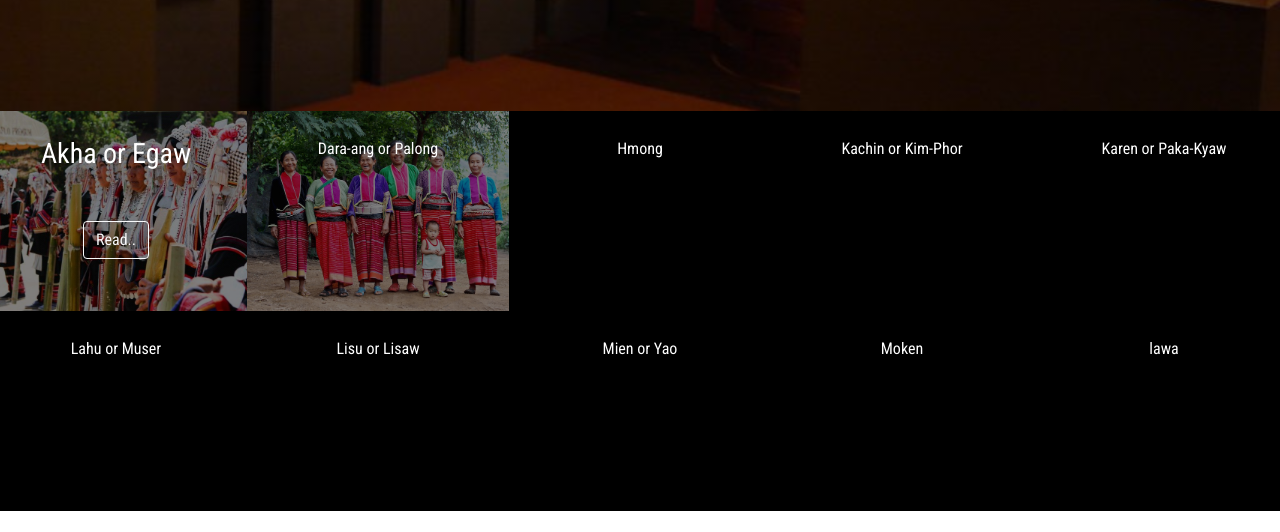
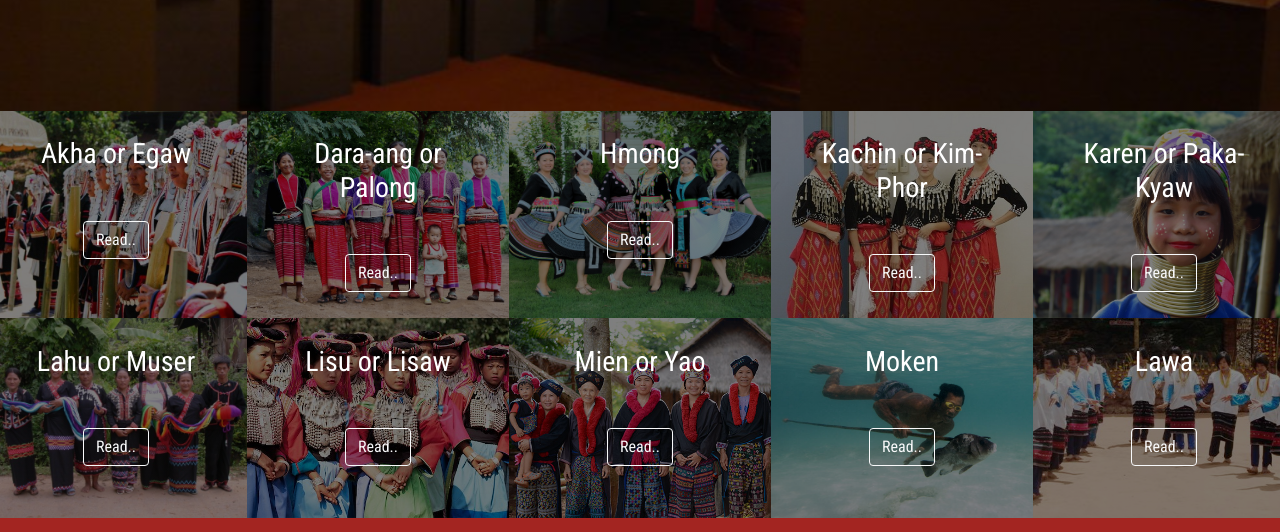
Before and after one commit to vectorx2263/ITCS210_MusuemWebProject, a plain HTML site: page index.html in a window 1280 px wide. Shown: the part 689-1221 px from the top of the page. Drawn offline with nearby package versions, Linux system fonts and the light colour scheme.

Commit message:
add more photos in quick access

```diff
--- a/css/style.css
+++ b/css/style.css
@@ -67,6 +67,10 @@ body {
     font-family: 'Roboto Condensed', sans-serif;
 }
 
+.quick-access-items button {
+    margin-top: 20%;
+}
+
 .quick-access .quick-access-items.row-1:nth-child(1) {
     background:
     linear-gradient(
@@ -77,20 +81,6 @@ body {
     background-repeat: no-repeat;
     background-size: cover;
     background-position: center;
-    transition: 2s;
-    -moz-transition: 2s;
-    -webkit-transition: 2s;
-}
-
-.quick-access .quick-access-items.row-1:nth-child(1):hover {
-    background-color: #006;
-    transition: 2s;
-    -moz-transition: 2s;
-    -webkit-transition: 2s;
-}
-
-.quick-access-items button {
-    margin-top: 20%;
 }
 
 .quick-access .quick-access-items.row-1:nth-child(2) {
@@ -104,3 +94,99 @@ body {
     background-size: cover;
     background-position: center;
 }
+
+.quick-access .quick-access-items.row-1:nth-child(3) {
+    background:
+    linear-gradient(
+      rgba(0, 0, 0, 0.5),
+      rgba(0, 0, 0, 0.5)
+    ),
+    url('../img/hmong.jpg');
+    background-repeat: no-repeat;
+    background-size: cover;
+    background-position: center;
+}
+
+.quick-access .quick-access-items.row-1:nth-child(4) {
+    background:
+    linear-gradient(
+      rgba(0, 0, 0, 0.5),
+      rgba(0, 0, 0, 0.5)
+    ),
+    url('../img/Kachin.jpg');
+    background-repeat: no-repeat;
+    background-size: cover;
+    background-position: top;
+}
+
+.quick-access .quick-access-items.row-1:nth-child(5) {
+    background:
+    linear-gradient(
+      rgba(0, 0, 0, 0.5),
+      rgba(0, 0, 0, 0.5)
+    ),
+    url('../img/Karen.jpg');
+    background-repeat: no-repeat;
+    background-size: cover;
+    background-position: top;
+}
+
+.quick-access .quick-access-items.row-2:nth-child(1) {
+    background:
+    linear-gradient(
+      rgba(0, 0, 0, 0.5),
+      rgba(0, 0, 0, 0.5)
+    ),
+    url('../img/Lahu.jpg');
+    background-repeat: no-repeat;
+    background-size: cover;
+    background-position: top;
+}
+
+.quick-access .quick-access-items.row-2:nth-child(2) {
+    background:
+    linear-gradient(
+      rgba(0, 0, 0, 0.5),
+      rgba(0, 0, 0, 0.5)
+    ),
+    url('../img/lisu.jpg');
+    background-repeat: no-repeat;
+    background-size: cover;
+    background-position: top;
+}
+
+.quick-access .quick-access-items.row-2:nth-child(3) {
+    background:
+    linear-gradient(
+      rgba(0, 0, 0, 0.5),
+      rgba(0, 0, 0, 0.5)
+    ),
+    url('../img/Yao.jpg');
+    background-repeat: no-repeat;
+    background-size: cover;
+    background-position: top;
+}
+
+.quick-access .quick-access-items.row-2:nth-child(4) {
+    background:
+    linear-gradient(
+      rgba(0, 0, 0, 0.5),
+      rgba(0, 0, 0, 0.5)
+    ),
+    url('../img/Moken.jpg');
+    background-repeat: no-repeat;
+    background-size: cover;
+    background-position: top;
+}
+
+.quick-access .quick-access-items.row-2:nth-child(5) {
+    background:
+    linear-gradient(
+      rgba(0, 0, 0, 0.5),
+      rgba(0, 0, 0, 0.5)
+    ),
+    url('../img/lawa.jpg');
+    background-repeat: no-repeat;
+    background-size: cover;
+    background-position: top;
+}
--- a/index.html
+++ b/index.html
@@ -50,33 +50,42 @@
         <button type="button" class="btn btn-outline-light">Read..</button>
       </div>
       <div class="col-sm quick-access-items row-1">
-        Dara-ang or Palong
+        <h3>Dara-ang or Palong</h3>
+        <button type="button" class="btn btn-outline-light">Read..</button>
       </div>
       <div class="col-sm quick-access-items row-1">
-        Hmong
+        <h3>Hmong</h3>
+        <button type="button" class="btn btn-outline-light">Read..</button>
       </div>
       <div class="col-sm quick-access-items row-1">
-        Kachin or Kim-Phor
+        <h3>Kachin or Kim-Phor</h3>
+        <button type="button" class="btn btn-outline-light">Read..</button>
       </div>
       <div class="col-sm quick-access-items row-1">
-        Karen or Paka-Kyaw
+        <h3>Karen or Paka-Kyaw</h3>
+        <button type="button" class="btn btn-outline-light">Read..</button>
       </div>
     </div>
     <div class="row text-center">
       <div class="col-sm quick-access-items row-2">
-        Lahu or Muser
+        <h3>Lahu or Muser</h3>
+        <button type="button" class="btn btn-outline-light">Read..</button>
       </div>
       <div class="col-sm quick-access-items row-2">
-        Lisu or Lisaw
+        <h3>Lisu or Lisaw</h3>
+        <button type="button" class="btn btn-outline-light">Read..</button>
       </div>
       <div class="col-sm quick-access-items row-2">
-        Mien or Yao
+        <h3>Mien or Yao</h3>
+        <button type="button" class="btn btn-outline-light">Read..</button>
       </div>
       <div class="col-sm quick-access-items row-2">
-        Moken
+        <h3>Moken</h3>
+        <button type="button" class="btn btn-outline-light">Read..</button>
       </div>
       <div class="col-sm quick-access-items row-2">
-        lawa
+        <h3>Lawa</h3>
+        <button type="button" class="btn btn-outline-light">Read..</button>
       </div>
     </div>
   </section>
@@ -84,7 +93,7 @@
   <!-- Footer -->
   <footer class="page-footer font-small unique-color-dark">
 
-    <div style="background-color: #FFFFFF;">
+    <div style="background-color: #a32521;">
       <div class="container">
 
         <!-- Grid row-->
```
Also changed, not shown: img/Kachin.jpg (added), img/Karen.jpg (added), img/Moken.jpg (added), img/hmong.jpg (added), img/lahu.jpg (added), img/lawa.jpg (added), img/lisu.jpg (added), img/yao.jpg (added).
